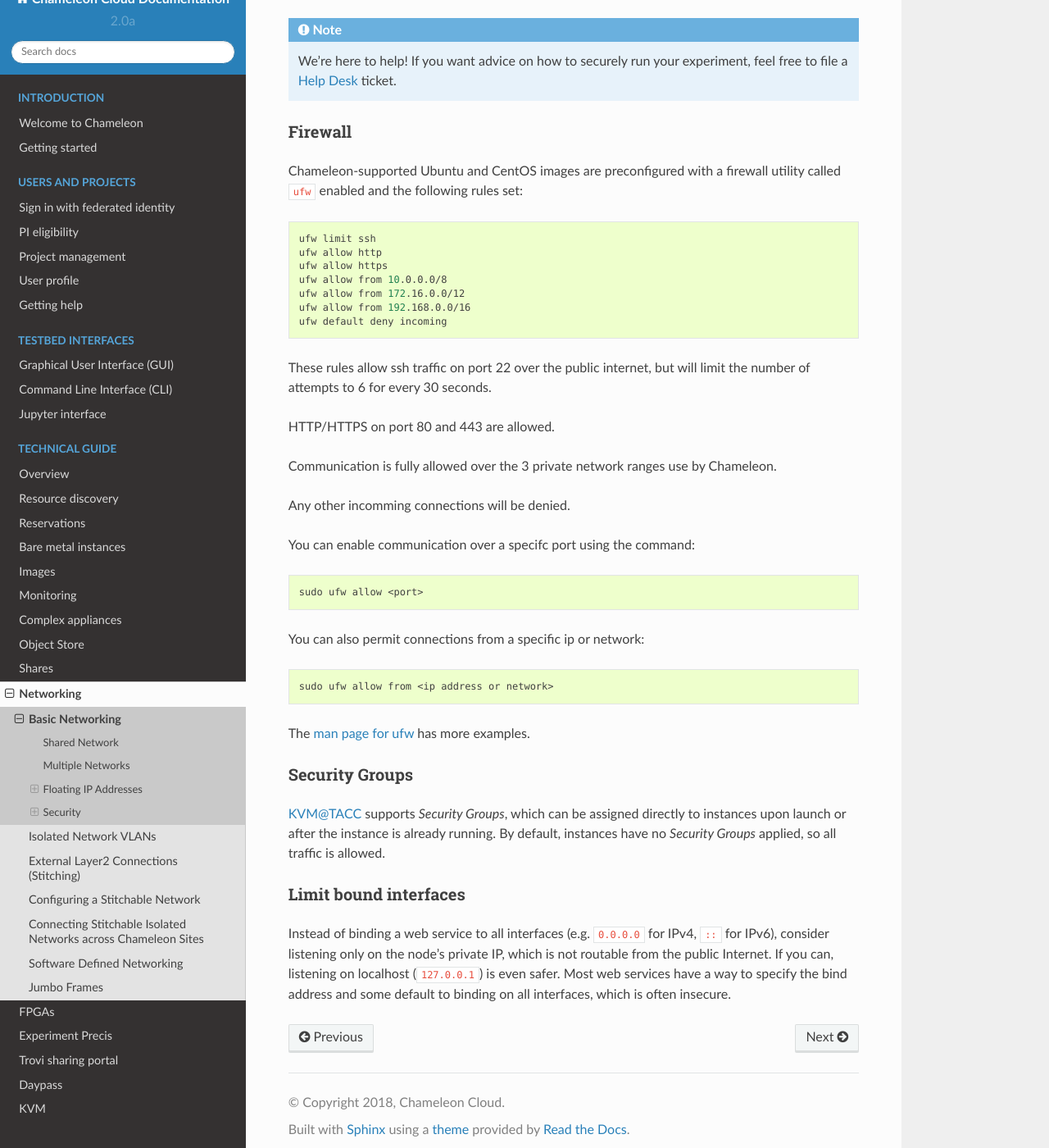
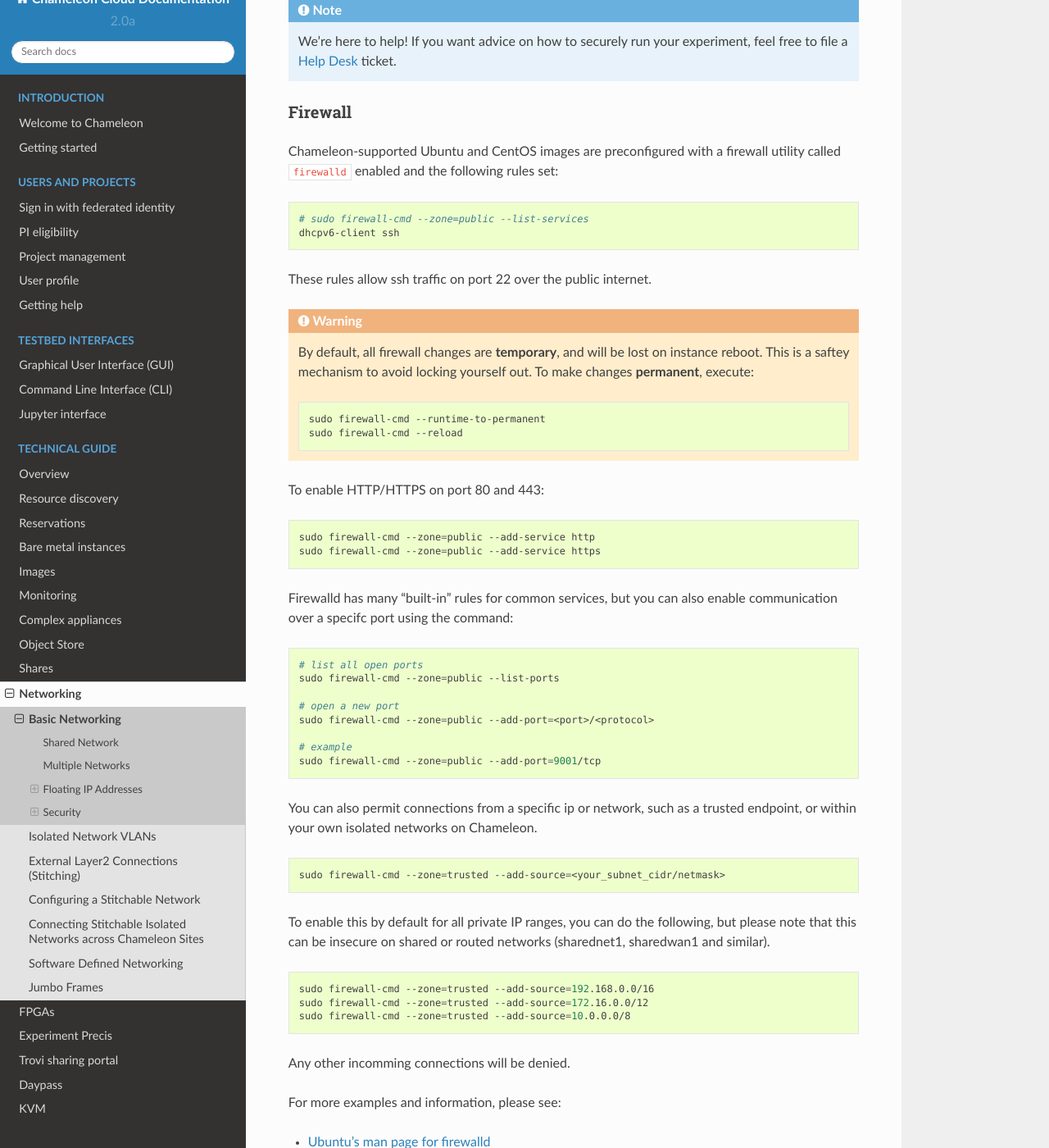
Before and after one commit to ChameleonCloud/docs, a Sphinx documentation site: the page built from source/technical/networks/networks_basic.rst, in a window 1280 px wide and 1400 px high, scrolled down 2058 px. Shown: the whole window at 82% size. Built offline with Sphinx 7.4.7 and the Read the Docs theme 2.0.0, drawn with Linux system fonts in a browser that asks for light colours; some of the changed text lies outside the part shown.

Commit message:
Update networks_basic.rst

```diff
--- a/source/technical/networks/networks_basic.rst
+++ b/source/technical/networks/networks_basic.rst
@@ -51,8 +51,7 @@ that you have not allowed SSH authentication with passwords** (this is disabled
 by default on Chameleon-supported images.)
 
 In order to better protect Chameleon instances, Chameleon Ubuntu and CentOS
-base images come with baked-in firewall rules which allow all communication
-within Chameleon private networks, but severely restrict connections over the public
+base images come with baked-in firewall rules which severely restrict connections over the public
 internet. If using a different image or if you disable firewall rules, realize
 that any network services can potentially be exposed to the public Internet if
 your instance has a Floating IP attached.
@@ -73,43 +72,75 @@ Firewall
 ^^^^^^^^
 
 Chameleon-supported Ubuntu and CentOS images are preconfigured with a firewall
-utility called ``ufw`` enabled and the following rules set:
+utility called ``firewalld`` enabled and the following rules set:
 
 .. code-block:: shell
 
-    ufw limit ssh
-    ufw allow http
-    ufw allow https
-    ufw allow from 10.0.0.0/8
-    ufw allow from 172.16.0.0/12
-    ufw allow from 192.168.0.0/16
-    ufw default deny incoming
+   # sudo firewall-cmd --zone=public --list-services
+   dhcpv6-client ssh
 
-These rules allow ssh traffic on port 22 over the public internet, but will
-limit the number of attempts to 6 for every 30 seconds.
+These rules allow ssh traffic on port 22 over the public internet.
 
-HTTP/HTTPS on port 80 and 443 are allowed.
+.. warning::
 
-Communication is fully allowed over the 3 private network ranges use by
-Chameleon.
+   By default, all firewall changes are **temporary**, and will be lost
+   on instance reboot. This is a saftey mechanism
+   to avoid locking yourself out. To make changes **permanent**, execute:
+
+   .. code-block:: shell
+
+      sudo firewall-cmd --runtime-to-permanent
+      sudo firewall-cmd --reload
+
+
+
+To enable HTTP/HTTPS on port 80 and 443:
+
+.. code-block:: shell
+
+   sudo firewall-cmd --zone=public --add-service http
+   sudo firewall-cmd --zone=public --add-service https
+
+
+Firewalld has many "built-in" rules for common services, but you can also enable communication
+over a specifc port using the command:
+
+.. code-block:: shell
+
+   # list all open ports
+   sudo firewall-cmd --zone=public --list-ports
+
+   # open a new port
+   sudo firewall-cmd --zone=public --add-port=<port>/<protocol>
+
+   # example
+   sudo firewall-cmd --zone=public --add-port=9001/tcp
+
+
+You can also permit connections from a specific ip or network, such as a trusted endpoint,
+or within your own isolated networks on Chameleon.
+
+.. code-block:: shell
+
+   sudo firewall-cmd --zone=trusted --add-source=<your_subnet_cidr/netmask>
+
+To enable this by default for all private IP ranges, you can do the following, but please note that this can be
+insecure on shared or routed networks (sharednet1, sharedwan1 and similar).
+
+.. code-block:: shell
+
+        sudo firewall-cmd --zone=trusted --add-source=192.168.0.0/16
+        sudo firewall-cmd --zone=trusted --add-source=172.16.0.0/12
+        sudo firewall-cmd --zone=trusted --add-source=10.0.0.0/8
 
 Any other incomming connections will be denied.
 
-You can enable communication over a specifc port using the command:
+For more examples and information, please see:
 
-.. code-block:: shell
+- `Ubuntu's man page for firewalld <https://manpages.ubuntu.com/manpages/jammy/en/man1/firewall-cmd.1.html>`_
+- `Fedora Linux Guide <https://fedoraproject.org/wiki/Firewalld>`_
+- `Rocky Linux Guide <https://docs.rockylinux.org/guides/security/firewalld-beginners/#firewalld-for-beginners>`_
 
-        sudo ufw allow <port>
-
-You can also permit connections from a specific ip or network:
-
-.. code-block:: shell
-
-        sudo ufw allow from <ip address or network>
-
-The `man page for ufw
-<http://manpages.ubuntu.com/manpages/bionic/man8/ufw.8.html>`_ has more
-examples.
 
 Security Groups
 ^^^^^^^^^^^^^^^
```
